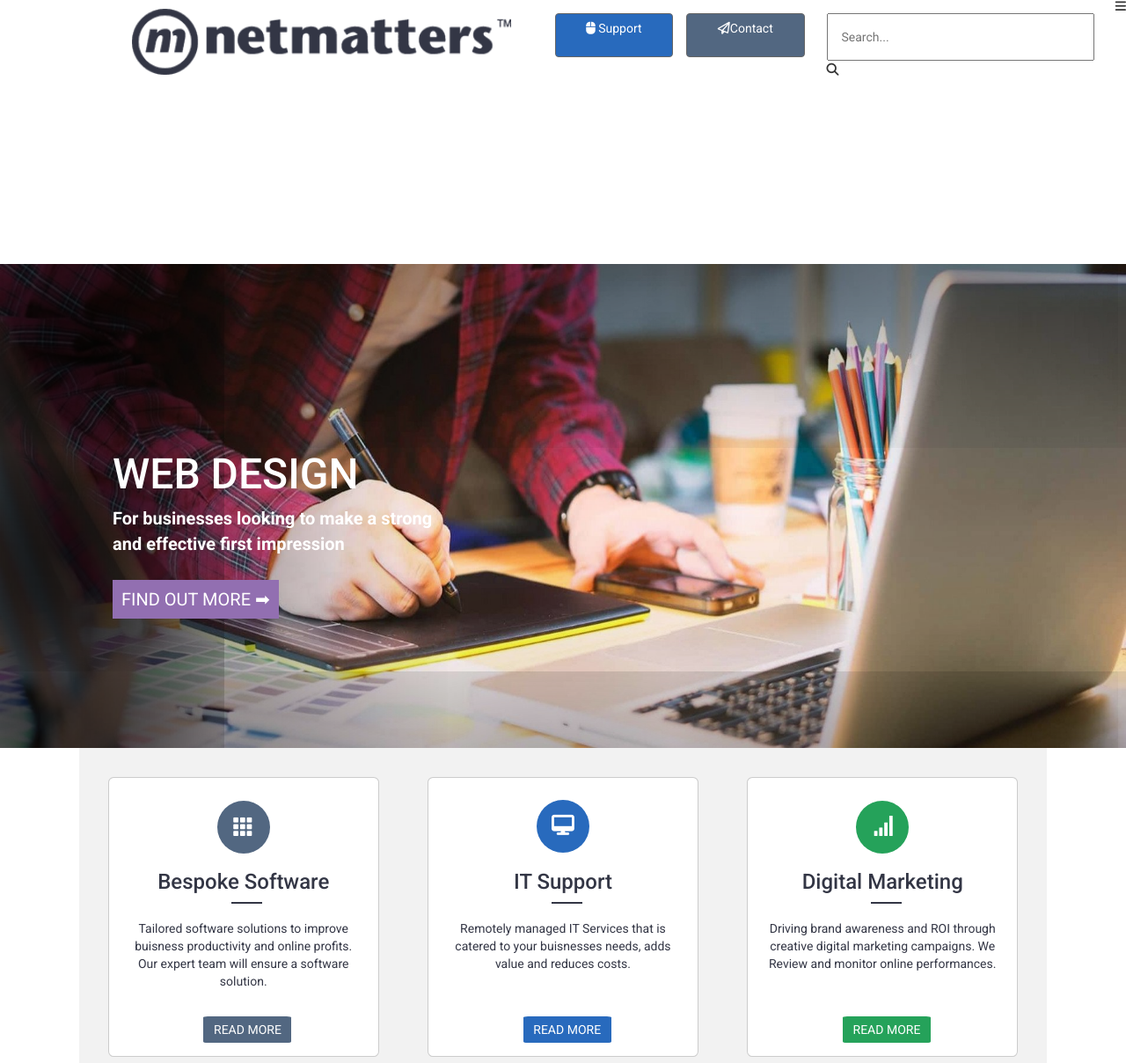
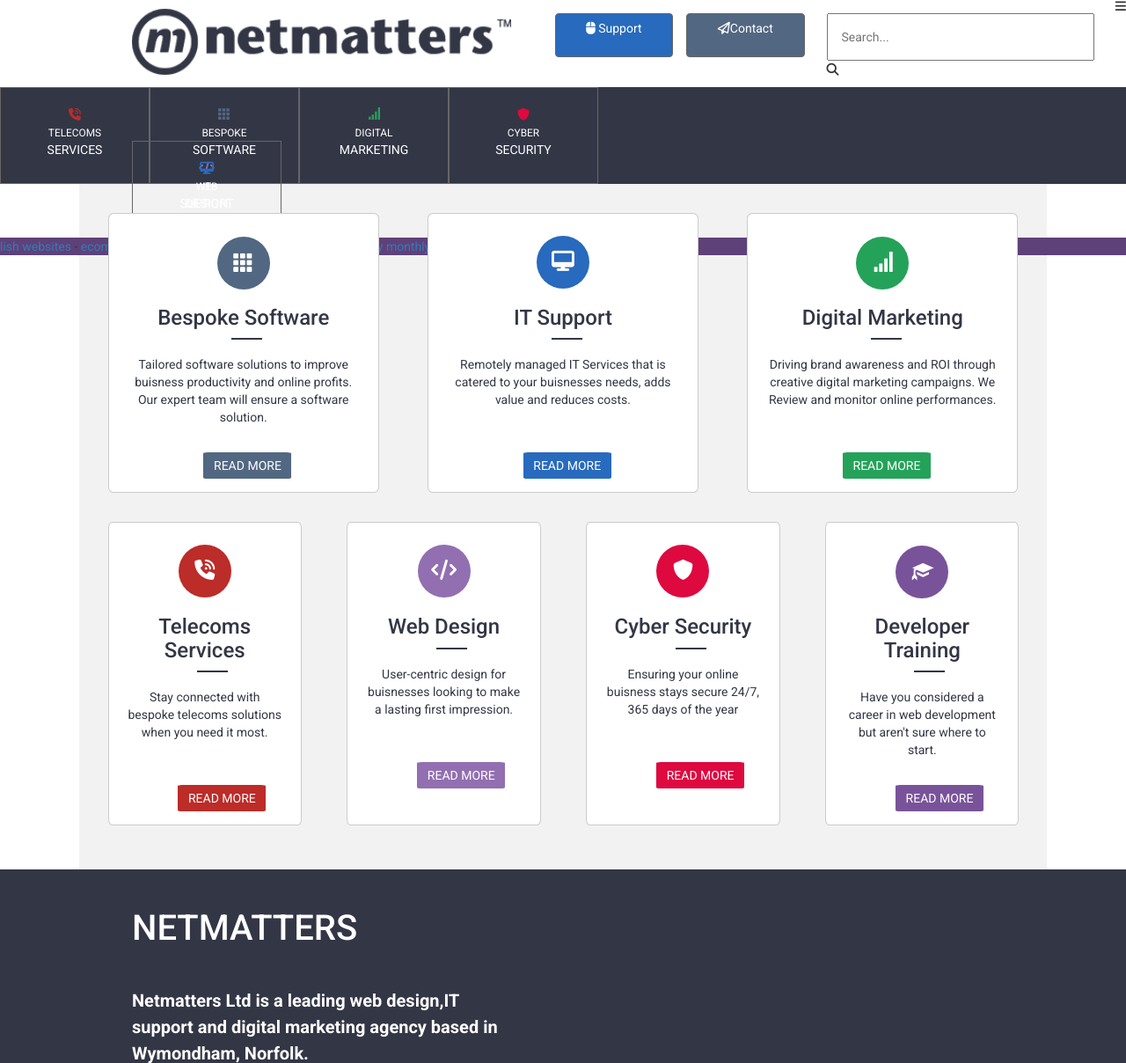
Before and after one commit to David-Every/Html-Css-Javascript-PHP-Reflection, a PHP site: page /html/index.html in a window 1280 px wide. Shown: the top 1208 px of the page at 88% size. Run offline with PHP 8.4, Linux system fonts and the light colour scheme; some libraries are stand-ins or nearby versions.

Commit message:
Carousel opacity fixed in all views, Started re-working navigation bar with dropdown

```diff
--- a/html/index.html
+++ b/html/index.html
@@ -38,26 +38,56 @@
 
         <!-- Navigation -->
         <div class ="nav-bar">  <!--Parent-->
+
+            <div class = "bar-container">
+
                 <div class = " nav service nav-web ">
                     <i class = "fa fa-code icon"> </i><br>
                     <small>Web</small> <br>
                     Design
                 </div>
-            <!-- <div class ="dd web-design-dropdown" >
-                <span> stylish websites</span>
-                <span> ecommerce stores</span>
-                <span> branding</span>
-                <span> apps</span>
-                <span> web hosting</span>
-                <span> Pay monthly websites</span>
-            </div>>
-             -->
+
+                <div class ="dropdown" > <!-- Create a dropdown menu-->
+                    <a href = "#"> stylish websites</a>
+                    <span>-</span>
+                    <a href = "#"> ecommerce stores</a>
+                    <span>-</span>
+                    <a href = "#"> branding</a>
+                    <span>-</span>
+                    <a href = "#"> apps</a>
+                    <span>-</span>
+                    <a href = "#"> web hosting</a>
+                    <span>-</span>
+                    <a href = "#"> Pay monthly websites</a>
+                </div>
+
+            </div> <!-- /bar-container-->
+
+            <!-- I think i need to change the parent -->
+
+
+            <div class ="bar-container">
 
                 <div class = "nav service nav-it">
                     <!-- Will have to find a way to colour Icons -->
                     <i class = "fa fa-desktop icon"></i><br>
                     <small>IT</small> <br>
                     Support
+                </div>
+
+                <div class ="dropdown" > <!-- Create a dropdown menu-->
+                    <a href = "#"> lish websites</a>
+                    <span>-</span>
+                    <a href = "#"> ecommerce stores</a>
+                    <span>-</span>
+                    <a href = "#"> branding</a>
+                    <span>-</span>
+                    <a href = "#"> apps</a>
+                    <span>-</span>
+                    <a href = "#"> web hosting</a>
+                    <span>-</span>
+                    <a href = "#"> Pay monthly websites</a>
+                </div>
             </div>
 
             <div class = "nav service nav-tc">
@@ -89,6 +119,7 @@
 
         <!-- <img src = "../img/Carousel images/web_design_slide_1.jpg" alt ="Designing a website"> -->
         <!-- web design dropdown -->
+
 
          <!-- <div class ="dd it-support-dropdown" >
             <ul>
@@ -145,10 +176,11 @@
 
     <body>
         <!-- <div class = "top-img"> -->
-        <div class ="carousel-container">
-            <div>
-                <img class = "carousel" src="../img/Carousel images/web_design_slide_1.jpg" alt="Designing a website">
-                <div class = "shadow"> </div>
+        <!-- <div class ="carousel-container">
+            <div class = "shadow">
+                <!-- <img class = "carousel" src="../img/Carousel-images/web_design_slide_1.jpg" alt="Designing a website" > -->
+                <!-- <div class = "carousel"></div>
+                <div class = "opacity"></div>
                 <div class ="carousel-overlay">
                     <h1>Web Design</h1>
                     <p> For businesses looking to make a strong and effective first impression</p>
@@ -156,7 +188,7 @@
                 </div>
             </div>
 
-        </div>
+        </div> -->
 
         <!-- </div> -->
           <!-- Cards -->
--- a/scss/Cards/_card-colouring.scss
+++ b/scss/Cards/_card-colouring.scss
@@ -4,13 +4,14 @@
 //I will need to add a way for the dropdown to also take on this colour
 
 $service-colors:('web' $nm-web, 'it' $nm-it, 'tc' $nm-tc, 'bs' $nm-bs, 'mk' $nm-marketing, 'cs' $nm-security, 'dt' $nm-training);
-/*Creates a block of code that colours the backgtound*/
+/*Creates a block of code that colours the background*/
 @each $name, $color in $service-colors{
 
     .nav-#{$name}{
         i{
             color:$color;
         }
+
         &:hover{
             background-color:$color;
             i{
--- a/scss/Header/_carousel.scss
+++ b/scss/Header/_carousel.scss
@@ -1,3 +1,19 @@
+.carousel{
+    background-image:url('../img/Carousel-images/web_design_slide_1.png');
+    // background-image: linear-gradient(to right, rgba(0,0,0,1) 4%, rgba(0,0,0,0)100%);
+    width:100%;
+    height:550px;
+}
+// .carousel::after{
+//     content: '';
+//     position:absolute;
+//     background:linear-gradient(90deg, rgba(0,0,0,1) 4%,rgba(0,0,0,0)100%);
+// }
+.opacity{
+    position: absolute;
+    background-image:linear-gradient(to right,rgba(0,0,0,1) 4%, rgba(0,0,0,0)100%);
+}
+
 @media(max-width:$break-sm){
     .carousel{
         width:100%;
@@ -9,14 +25,10 @@
         top:25%;
         left: 25%;
     }
-    .shadow{
-        position:absolute;
-        width: 100%;
-        height:87%;
-        //height:auto;
-        box-shadow:inset 200px 10px 450px 0 #000000;
-        top:16%;
-        left:0%;
+    .opacity{
+        width:100%;
+        height:550px;
+        top:19%;
     }
 }
 
@@ -31,14 +43,10 @@
         top:35%;
         left:35%;
     }
-    .shadow{
-        position:absolute;
-        width: 100%;
-        height:87%;
-        //height:auto;
-        box-shadow:inset 250px 10px 450px 0 #000000;
-        top:16%;
-        left:0%;
+    .opacity{
+        width:100%;
+        height:550px;
+        top:19%;
     }
 }
 
@@ -57,15 +65,10 @@
             left:10%;
         }
     }
-
-    .shadow{
-        position:absolute;
-        width: 100%;
-        height:100%;
-        //height:auto;
-        box-shadow:inset 250px 10px 450px 0 #000000;
+    .opacity{
+        width:100%;
+        height:550px;
         top:0%;
-        left:0%;
     }
 }
 
--- a/scss/Header/_dropdowns.scss
+++ b/scss/Header/_dropdowns.scss
@@ -1,19 +1,18 @@
-// .web-design-dropdown,
-// .it-support-dropdown,
-// .telecoms-dropdown,
-// .bespoke-dropdown,
-// .digital-dropdown,
-// .cyber-dropdown{
-//     display: none;
-// }
-// //set everything to display nothing
 
-
-// .nav-web:hover{
-
-//     .web-design-dropdown{
-//         display: block;
-//     }
-
-//     //height:auto;
-// }
+.dropdown{
+    background-color: darken($nm-web, 20%);
+}
+.bar-container{
+    width:100%;
+    // height: 55px;
+    position:absolute;
+    top:20%;
+    // margin-left: 100px;
+}
+.sub-nav-bar{
+    display:none;
+    width:5%;
+    // position: absolute;
+    display:inline-flex;
+    //top:25%;
+}
--- a/scss/Header/_nav.scss
+++ b/scss/Header/_nav.scss
@@ -17,9 +17,10 @@
     }
 }
 .nav-bar {
-    // display: flex;
+    display: flex;
     flex-wrap: wrap;
     background-color: $nm-secondary;
+    //height:200px;
 
     .nav{
         border: 1px solid $nm-tertiary;
@@ -48,7 +49,7 @@
     justify-content: space-between;
     //flex-wrap:wrap;
     // color: blue;
-    height:300px;
+    // height:300px;
 
     .logo{
         height: 75px;
--- a/scss/Other/_footer.scss
+++ b/scss/Other/_footer.scss
@@ -81,7 +81,7 @@ footer {
 
 
 .partner-tool-container{
-    border: 1px red solid;
+    // border: 1px red solid;
     position: absolute;
     // &:hover .partner-tool{
     //     visibility:visible;
@@ -91,7 +91,7 @@ footer {
 }
 .partner-tool{
     position: relative;
-    // visibility: hidden;
+    visibility: hidden;
     width: 200px;
     text-align: center;
     color: $nm-primary;
--- a/scss/style.css
+++ b/scss/style.css
@@ -273,12 +273,12 @@ footer .buisness-info a:hover {
 }
 
 .partner-tool-container {
-  border: 1px red solid;
   position: absolute;
 }
 
 .partner-tool {
   position: relative;
+  visibility: hidden;
   width: 200px;
   text-align: center;
   color: #fff;
@@ -286,7 +286,7 @@ footer .buisness-info a:hover {
   margin-bottom: 100px;
 }
 
-/*Creates a block of code that colours the backgtound*/
+/*Creates a block of code that colours the background*/
 .nav-web i {
   color: #926fb1;
 }
@@ -932,6 +932,24 @@ footer .buisness-info a:hover {
   }
 }
 
+.dropdown {
+  background-color: #5f4179;
+}
+
+.bar-container {
+  width: 100%;
+  position: absolute;
+  top: 20%;
+}
+
+.sub-nav-bar {
+  display: none;
+  width: 5%;
+  display: -webkit-inline-box;
+  display: -ms-inline-flexbox;
+  display: inline-flex;
+}
+
 @media (min-width: 1260px) {
   .nav-bar {
     display: -webkit-box;
@@ -953,6 +971,9 @@ footer .buisness-info a:hover {
 }
 
 .nav-bar {
+  display: -webkit-box;
+  display: -ms-flexbox;
+  display: flex;
   -ms-flex-wrap: wrap;
       flex-wrap: wrap;
   background-color: #333645;
@@ -983,7 +1004,6 @@ footer .buisness-info a:hover {
   -webkit-box-pack: justify;
       -ms-flex-pack: justify;
           justify-content: space-between;
-  height: 300px;
 }
 
 .top-nav .logo {
@@ -1037,6 +1057,18 @@ footer .buisness-info a:hover {
   padding: 15px 125px 15px 15px;
 }
 
+.carousel {
+  background-image: url("../img/Carousel-images/web_design_slide_1.png");
+  width: 100%;
+  height: 550px;
+}
+
+.opacity {
+  position: absolute;
+  background-image: -webkit-gradient(linear, left top, right top, color-stop(4%, black), to(rgba(0, 0, 0, 0)));
+  background-image: linear-gradient(to right, black 4%, rgba(0, 0, 0, 0) 100%);
+}
+
 @media (max-width: 768px) {
   .carousel {
     width: 100%;
@@ -1048,14 +1080,10 @@ footer .buisness-info a:hover {
     top: 25%;
     left: 25%;
   }
-  .shadow {
-    position: absolute;
+  .opacity {
     width: 100%;
-    height: 87%;
-    -webkit-box-shadow: inset 200px 10px 450px 0 #000000;
-            box-shadow: inset 200px 10px 450px 0 #000000;
-    top: 16%;
-    left: 0%;
+    height: 550px;
+    top: 19%;
   }
 }
 
@@ -1069,14 +1097,10 @@ footer .buisness-info a:hover {
     top: 35%;
     left: 35%;
   }
-  .shadow {
-    position: absolute;
+  .opacity {
     width: 100%;
-    height: 87%;
-    -webkit-box-shadow: inset 250px 10px 450px 0 #000000;
-            box-shadow: inset 250px 10px 450px 0 #000000;
-    top: 16%;
-    left: 0%;
+    height: 550px;
+    top: 19%;
   }
 }
 
@@ -1094,14 +1118,10 @@ footer .buisness-info a:hover {
     top: 35%;
     left: 10%;
   }
-  .shadow {
-    position: absolute;
+  .opacity {
     width: 100%;
-    height: 100%;
-    -webkit-box-shadow: inset 250px 10px 450px 0 #000000;
-            box-shadow: inset 250px 10px 450px 0 #000000;
+    height: 550px;
     top: 0%;
-    left: 0%;
   }
 }
 
```
Also changed, not shown: img/Carousel-images/Bespoke_slide_4.jpg (renamed from img/Carousel images/Bespoke_slide_4.jpg), img/Carousel-images/cyber_slide_6.jpg (renamed from img/Carousel images/cyber_slide_6.jpg), img/Carousel-images/it_support__slide_2.jpg (renamed from img/Carousel images/it_support__slide_2.jpg), img/Carousel-images/marketing_slide_5.jpg (renamed from img/Carousel images/marketing_slide_5.jpg), img/Carousel-images/telecoms_slide _3.jpg (renamed from img/Carousel images/telecoms_slide _3.jpg), img/Carousel-images/web_design_slide_1.png (renamed from img/Carousel images/web_design_slide_1.jpg), 2 other files. Lines whose indentation alone changed are shown as unchanged.
